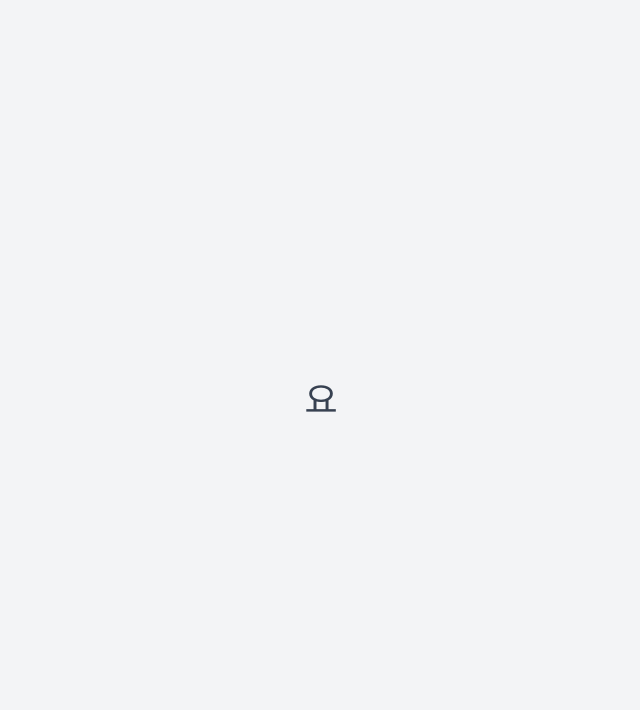
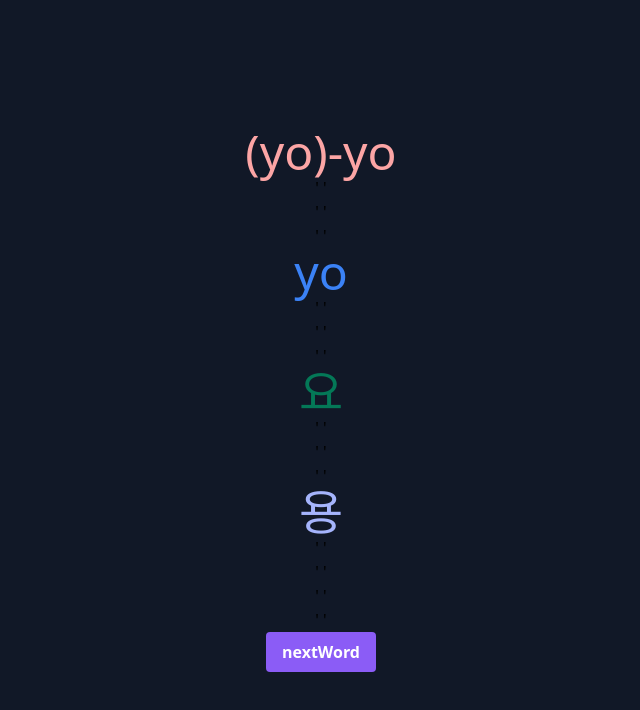
Before and after one commit to swaticodes/breakthebarrier, a React (Create React App) app: page / in a window 1280 px wide. Shown: the top 710 px of the page, without its empty margins (319-959 px from the left). Built offline with nearby package versions, Linux system fonts and the light colour scheme.

Commit message:
Co-authored-by: swaticodes <swaticodes@users.noreply.github.com> Co-authored-by: leenbean424 <leenbean424@users.noreply.github.com> Co-authored-by: enz-cab <enz-cab@users.noreply.github.com>

```diff
--- a/package.json
+++ b/package.json
@@ -7,6 +7,7 @@
         "@testing-library/jest-dom": "^5.14.1",
         "@testing-library/react": "^11.2.7",
         "@testing-library/user-event": "^12.8.3",
+        "i": "^0.3.7",
         "react": "^17.0.2",
         "react-dom": "^17.0.2",
         "react-scripts": "4.0.3",
--- a/src/App.js
+++ b/src/App.js
@@ -1,32 +1,33 @@
+import {useState} from "react"
 function App() {
     let words = [
         {
-            english: "yo-yo",
+            english: "(yo)-yo",
             englishSyllable: "yo",
             korean: "요",
             koreanExample: "용",
         },
         {
-            english: "father",
-            syllable: "ah",
+            english: "f(a)ther",
+            englishSyllable: "ah",
             korean: "아",
             koreanExample: "바다",
         },
         {
-            english: "no",
-            syllable: "oh",
+            english: "n(o)",
+            englishSyllable: "oh",
             korean: "오",
             koreanExample: "오늘",
         },
         {
-            english: "you",
-            syllable: "yoo",
+            english: "y(ou)",
+            englishSyllable: "yoo",
             korean: "유",
             koreanExample: "유리",
         },
         {
-            english: "yacht",
-            syllable: "yah",
+            english: "y(a)cht",
+            englishSyllable: "yah",
             korean: "야",
             koreanExample: "야구",
         }
@@ -39,10 +40,6 @@ function App() {
     //print korean vowel and stylize (color)
     //print korean example word
 
-    function doThing() {
-        return "Hello World"
-        //return words[2][english]
-    }
     // {() => doThing()} arrow function executes immediately (as soon as rendering)
     //words[0]['english']
     //delay appearance using CSS
@@ -53,15 +50,48 @@ function App() {
 
 
     //tailwind classes (tailend documentation)
-    //animation- tailend transitions
+    //animation- tailwind transitions
     //translate to move
     //opacity to fade in + colors
     //transition duration- defines how long transition takes and spacing out transition
 
+
+    const [index, setIndex] = useState(0); // state variable, intialize index to be 0
+
+    //* set index to +1*/
+    const incrementIndex = () => {
+        setIndex((index + 1)% words.length)
+    }
+
     return (
-        <div className="w-full h-screen bg-gray-100 flex flex-col items-center justify-center">
-            <h1 className="text-4xl text-gray-700">{words[0]['english'], words[0]['englishSyllable'], words[0]['korean']}</h1>
+        <>
+        <div className="w-full h-screen bg-gray-900 flex flex-col items-center justify-center">
+        {/* {
+            words.map((word) => {
+                return <p>{word.english}</p>
+            })
+        } */}
+
+        <p className="text-red-300 text-5xl">{words[index]['english']}</p>
+        <p>' '</p>
+        <p>' '</p>
+        <p>' '</p>
+        <p className="text-blue-500 text-5xl">{words[index]['englishSyllable']}</p>
+        <p>' '</p>
+        <p>' '</p>
+        <p>' '</p>
+        <p className="text-green-700 text-5xl">{words[index]['korean']}</p>
+        <p>' '</p>
+        <p>' '</p>
+        <p>' '</p>
+        <p className="text-indigo-300 text-5xl">{words[index]['koreanExample']}</p>
+        <p>' '</p>
+        <p>' '</p>
+        <p>' '</p>
+        <p>' '</p>
+        <button className="bg-purple-500 hover:bg-purple-300 text-white font-bold py-2 px-4 rounded" onClick={incrementIndex}>nextWord</button>
         </div>
+        </>
     );
 }
 
```
Also changed, not shown: 1 other file (tests, documents, lock files or other folders).
